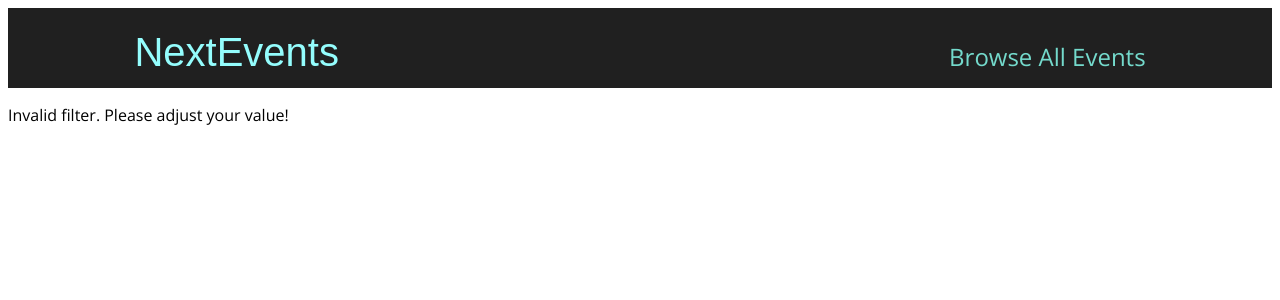
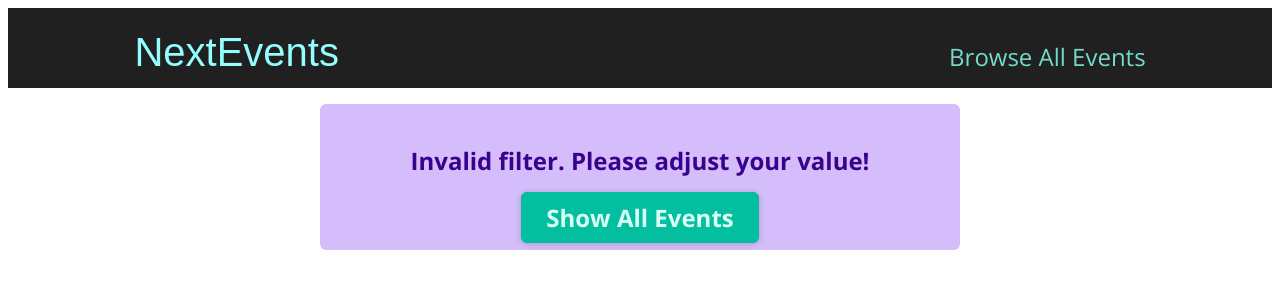
Before and after one commit to Bruce-liushaopeng/Event-Publisher, a Next.js app: page /events/e2 in a window 1280 px wide. Shown: the top 300 px of the page. Built offline with nearby package versions, Linux system fonts and the light colour scheme.

Commit message:
ErrorALert component wrapper

```diff
--- /dev/null
+++ b/components/events/results-title.js
@@ -0,0 +1,20 @@
+import Button from '../ui/button';
+import classes from './results-title.module.css';
+
+function ResultsTitle(props) {
+  const { date } = props;
+
+  const humanReadableDate = new Date(date).toLocaleDateString('en-US', {
+    month: 'long',
+    year: 'numeric',
+  });
+
+  return (
+    <section className={classes.title}>
+      <h1>Events in {humanReadableDate}</h1>
+      <Button link='/events'>Show all events</Button>
+    </section>
+  );
+}
+
+export default ResultsTitle;
--- /dev/null
+++ b/components/events/results-title.module.css
@@ -0,0 +1,6 @@
+.title {
+  margin: 2rem auto;
+  width: 90%;
+  max-width: 40rem;
+  text-align: center;
+}
--- /dev/null
+++ b/components/ui/error-alert.js
@@ -0,0 +1,7 @@
+import classes from './error-alert.module.css';
+
+function ErrorAlert(props) {
+  return <div className={classes.alert}>{props.children}</div>;
+}
+
+export default ErrorAlert;
--- /dev/null
+++ b/components/ui/error-alert.module.css
@@ -0,0 +1,12 @@
+.alert {
+  margin: 1rem auto;
+  padding: 1rem 2rem;
+  width: 90%;
+  max-width: 40rem;
+  background-color: #d5bdfc;
+  color: #38028d;
+  font-weight: bold;
+  font-size: 1.5rem;
+  text-align: center;
+  border-radius: 6px;
+}
--- a/pages/events/[...slug].js
+++ b/pages/events/[...slug].js
@@ -1,7 +1,10 @@
-import React from "react"
+import React, { Fragment } from "react"
 import { useRouter } from "next/router"
 import { getFilteredEvents } from "../../dummy-data"
 import EventList from "../../components/events/event-list"
+import Button from "../../components/ui/button"
+import ResultsTitle from "../../components/events/results-title"
+import ErrorAlert from "../../components/ui/error-alert"
 
 function FilteredEventsPages() {
   const router = useRouter()
@@ -21,7 +24,16 @@
     numMonth < 1 ||
     numMonth > 12
   ) {
-    return <p>Invalid filter. Please adjust your value!</p>
+    return (
+      <Fragment>
+        <ErrorAlert>
+          <p>Invalid filter. Please adjust your value!</p>
+          <div className="center">
+            <Button link="/events">Show All Events </Button>
+          </div>
+        </ErrorAlert>
+      </Fragment>
+    )
   }
 
   const filteredEvents = getFilteredEvents({
@@ -30,13 +42,25 @@
   })
 
   if (!filteredEvents || filteredEvents.length === 0) {
-    return <p> No events found for the chosen filter !</p>
+    return (
+      <Fragment>
+        <ErrorAlert>
+          <p> No events found for the chosen filter !</p>
+          <div className="center">
+            <Button link="/events">Show All Events </Button>
+          </div>
+        </ErrorAlert>
+      </Fragment>
+    )
   }
 
+  const date = new Date(numYear, numMonth - 1)
+
   return (
-    <div>
+    <Fragment>
+      <ResultsTitle date={date} />
       <EventList items={filteredEvents} />
-    </div>
+    </Fragment>
   )
 }
 
```
Also changed, not shown: pages/events/[eventId].js (+16 -5 lines).
